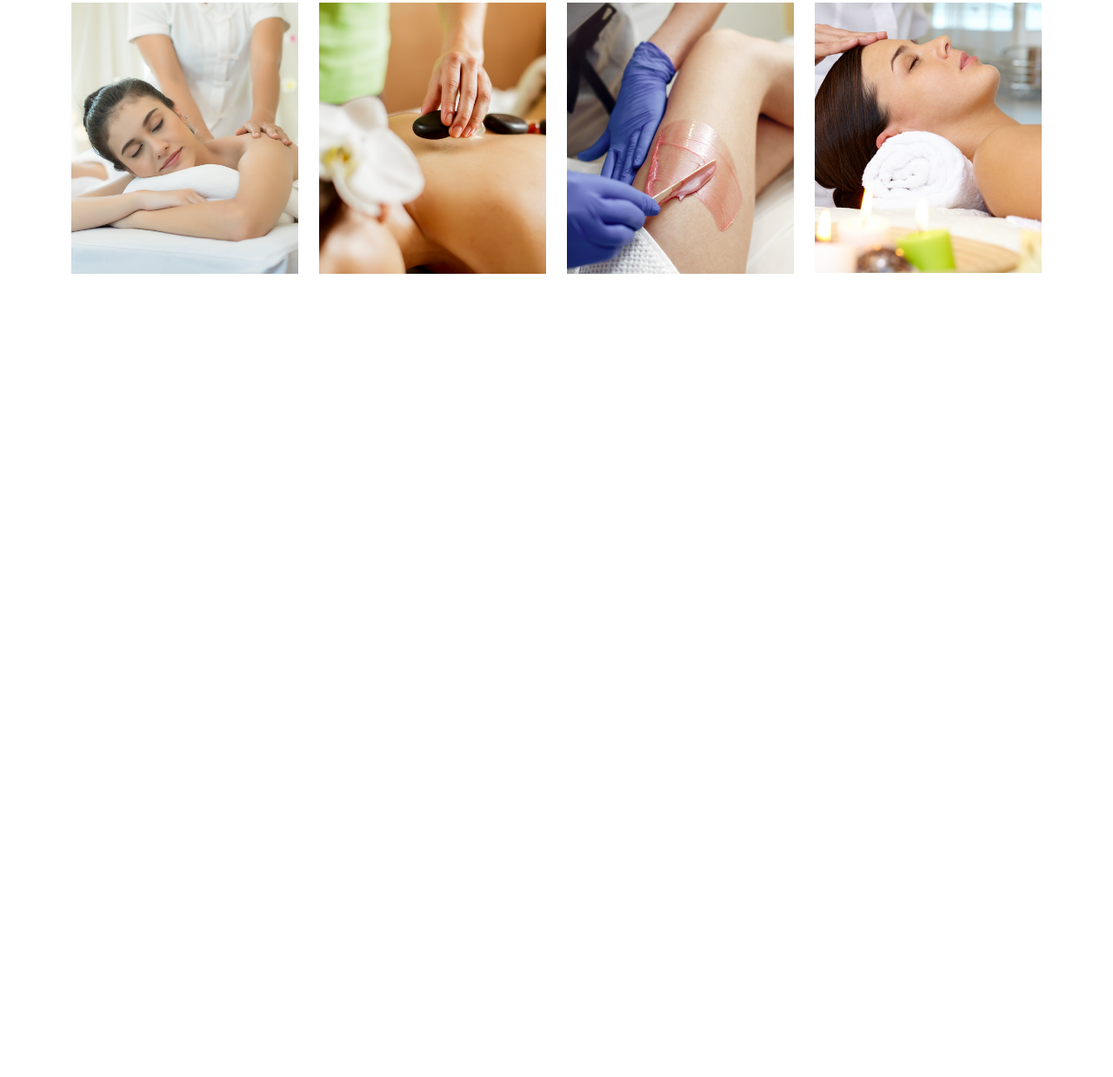
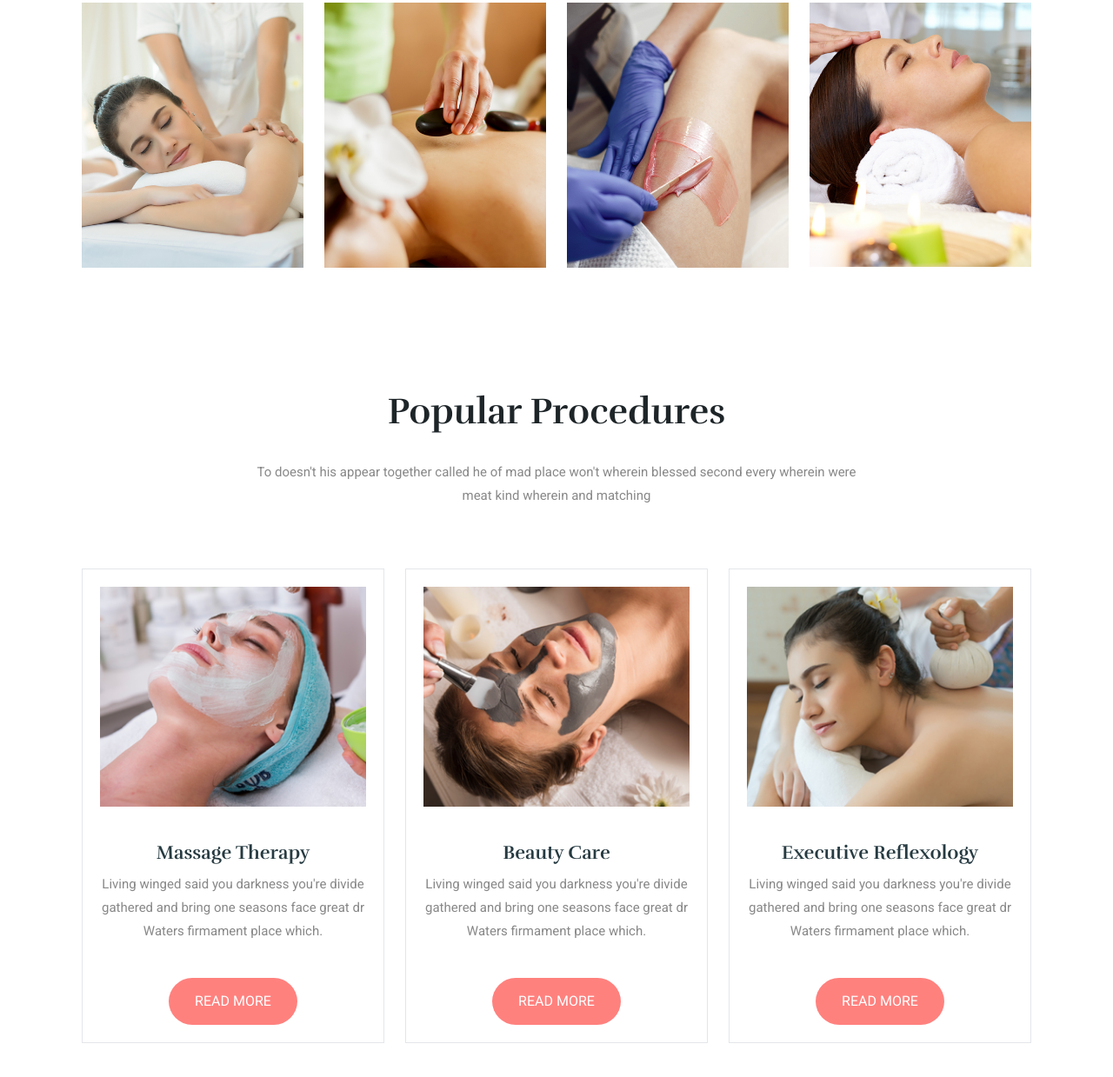
Before and after one commit to Burgundy13/Frontend-project-vezba, a website: page index.html in a window 1280 px wide. Shown: the part 1227-2466 px from the top of the page at 87% size. Before the commit the page ends 1632 px from the top, so only its background shows below. Drawn offline with nearby package versions, Linux system fonts and the light colour scheme.

Commit message:
Procedures section

```diff
--- a/index.html
+++ b/index.html
@@ -189,7 +189,85 @@
 					</div>
 				</div>
 			</section>
+
 			<!--SECTION SERVICE END -->
+
+			<!--SECTION PROCEDURES  -->
+
+			<section class="procedures">
+				<div class="container text-center">
+					<div class="row">
+						<div class="col-md-10 col-lg-8 mx-auto">
+							<h3 class="procedures__sec-title">Popular Procedures</h3>
+							<p class="procedures__desc">
+								To doesn't his appear together called he of mad place won't
+								wherein blessed second every wherein were meat kind wherein and
+								matching
+							</p>
+						</div>
+					</div>
+					<div class="row">
+						<div class="col-md-4">
+							<article class="procedures__post">
+								<img
+									class="img-fluid"
+									src="images/procedures/1.jpg"
+									alt="Picture 1"
+								/>
+								<h3 class="procedures__post__heading">
+									<a href="#">Massage Therapy</a>
+								</h3>
+								<p class="procedures__post__desc">
+									Living winged said you darkness you're divide gathered and
+									bring one seasons face great dr Waters firmament place which.
+								</p>
+								<a href="#" class="procedures__post__btn btn btn-primary"
+									>read more</a
+								>
+							</article>
+						</div>
+						<div class="col-md-4">
+							<article class="procedures__post">
+								<img
+									class="img-fluid"
+									src="images/procedures/2.jpg"
+									alt="Picture 2"
+								/>
+								<h3 class="procedures__post__heading">
+									<a href="#">Beauty Care</a>
+								</h3>
+								<p class="procedures__post__desc">
+									Living winged said you darkness you're divide gathered and
+									bring one seasons face great dr Waters firmament place which.
+								</p>
+								<a href="#" class="procedures__post__btn btn btn-primary"
+									>read more</a
+								>
+							</article>
+						</div>
+						<div class="col-md-4">
+							<article class="procedures__post">
+								<img
+									class="img-fluid"
+									src="images/procedures/3.jpg"
+									alt="Picture 3"
+								/>
+								<h3 class="procedures__post__heading">
+									<a href="#">Executive Reflexology</a>
+								</h3>
+								<p class="procedures__post__desc">
+									Living winged said you darkness you're divide gathered and
+									bring one seasons face great dr Waters firmament place which.
+								</p>
+								<a href="#" class="procedures__post__btn btn btn-primary"
+									>read more</a
+								>
+							</article>
+						</div>
+					</div>
+				</div>
+			</section>
+			<!--SECTION PROCEDURES END -->
 		</main>
 
 		<!--MAIN END-->
--- a/scss/_global.scss
+++ b/scss/_global.scss
@@ -34,3 +34,8 @@ ul {
 section {
 	padding: 50px 0;
 }
+
+.row {
+	margin-left: 0;
+	margin-right: 0;
+}
--- a/scss/_variables.scss
+++ b/scss/_variables.scss
@@ -7,6 +7,9 @@ $h-color: #1e2528;
 $p-color: #888;
 $text-color: #555;
 $navbar-toggler-color: rgba(255, 129, 126, 0.9);
+$border-color: #e3e6ea;
+$box-shadow-color: #f0f0f0;
+$procedures-btn-hover-color: #252129;
 
 //Size
 $heading-size: 50px;
--- /dev/null
+++ b/scss/components/_procedures.scss
@@ -0,0 +1,58 @@
+.procedures {
+	&__sec-title {
+		color: $h-color;
+		font-size: 32px;
+		margin-bottom: 32px;
+	}
+
+	&__desc {
+		color: $p-color;
+		margin-bottom: 0;
+	}
+
+	&__post {
+		border: 1px solid $border-color;
+		margin: 70px 0 30px;
+		padding: 20px;
+		text-align: center;
+
+		&:hover {
+			box-shadow: 0 5px 20px $box-shadow-color;
+		}
+
+		> img {
+			margin-bottom: 35px;
+			width: 100%;
+		}
+
+		&__heading {
+			a {
+				color: $link-color;
+				font-size: 22px;
+			}
+		}
+
+		&__desc {
+			color: $p-color;
+			margin-bottom: 40px;
+		}
+
+		&__btn {
+			@include button($btn-color, 0, 50px, 15px 30px, none, uppercase);
+
+			&:hover {
+				background-color: $procedures-btn-hover-color;
+				color: $bg-color;
+			}
+		}
+	}
+}
+
+@media screen and(min-width: 768px) {
+	.procedures {
+		&__sec-title {
+			font-size: 42px;
+			margin-bottom: 32px;
+		}
+	}
+}
--- a/scss/style.scss
+++ b/scss/style.scss
@@ -5,3 +5,4 @@
 @import 'components/banner';
 @import 'components/about';
 @import 'components/service';
+@import 'components/procedures';
```
Also changed, not shown: css/style.css.
